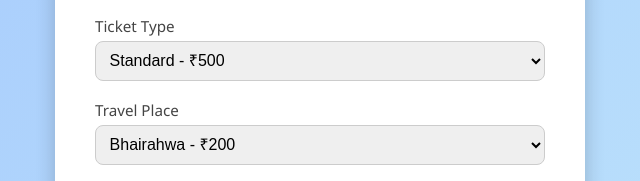
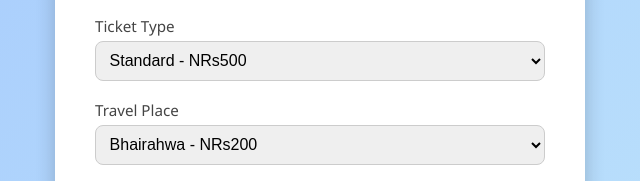
Before and after one commit to heresharaf/school-project, a plain HTML site: page contact.html in a window 1280 px wide. Shown: the part 399-580 px from the top of the page, 320-960 px from the left. Drawn offline with Linux system fonts and the light colour scheme.

Commit message:
Update contact.html

```diff
--- a/contact.html
+++ b/contact.html
@@ -202,13 +202,13 @@
                     <label for="ticketType">Ticket Type</label>
                     <select id="ticketType" required>
                         <option value="standard" data-price="500">
-                            Standard - ₹500
+                            Standard - NRs500
                         </option>
                         <option value="vip" data-price="1000">
-                            VIP - ₹1000
+                            VIP - NRs1000
                         </option>
                         <option value="student" data-price="300">
-                            Student - ₹300
+                            Student - NRs300
                         </option>
                     </select>
                 </div>
@@ -216,19 +216,19 @@
                     <label for="travelPlace">Travel Place</label>
                     <select id="travelPlace" required>
                         <option value="bhairahwa" data-price="200">
-                            Bhairahwa - ₹200
+                            Bhairahwa - NRs200
                         </option>
                         <option value="butwal" data-price="300">
-                            Butwal - ₹300
+                            Butwal - NRs300
                         </option>
                         <option value="taulihawa" data-price="400">
-                            Taulihawa - ₹400
+                            Taulihawa - NRs400
                         </option>
                         <option value="dharan" data-price="600">
-                            Dharan - ₹600
+                            Dharan - NRs600
                         </option>
                         <option value="4no" data-price="500">
-                            4 No. - ₹500
+                            4 No. - NRs500
                         </option>
                         <option value="custom" data-price="0">
                             Other (Enter Below)
@@ -315,7 +315,7 @@
         You selected <strong>${numTickets}</strong> ${ticketType.value} ticket(s) with <strong>${
             customPlace || travelPlace.options[travelPlace.selectedIndex].text
         }</strong> travel.<br>
-        <strong>Total Price:</strong> ₹${totalPrice}.<br>
+        <strong>Total Price:</strong> NRs${totalPrice}.<br>
         Booking confirmation will be sent to <strong>${email}</strong>.
       `;
                 });
```
